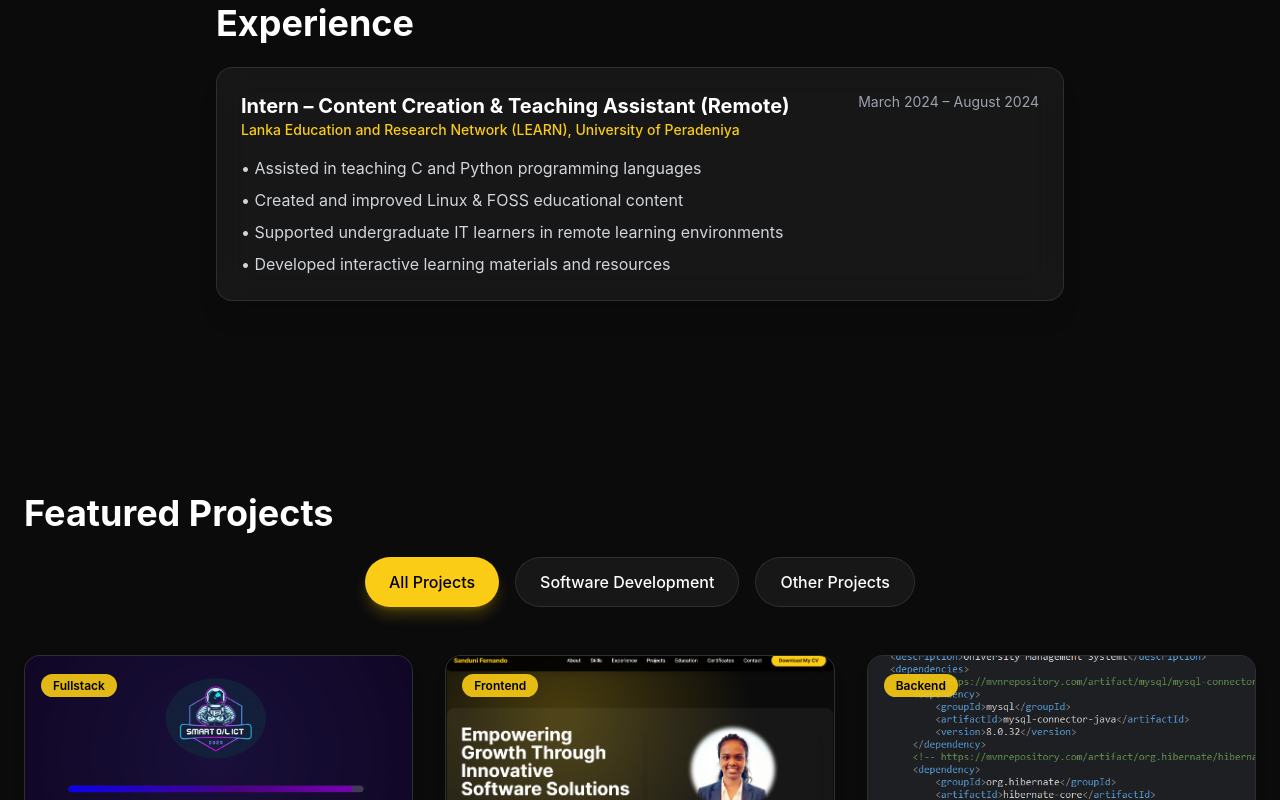
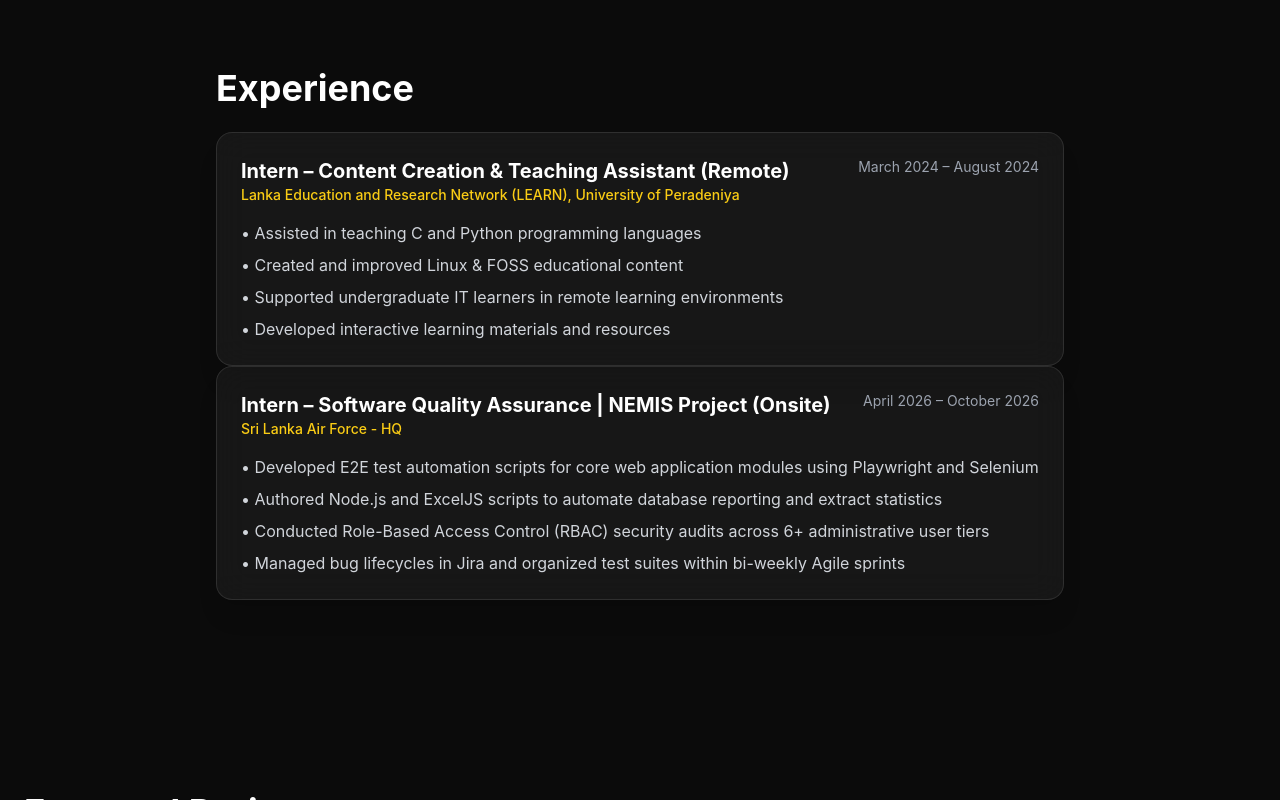
Before and after one commit to sanduf01/my-portfolio, a React (Vite) app in the folder portfolio/: page / in a window 1280 px wide. Shown: the part 1923-2723 px from the top of the page. Built offline with nearby package versions, Linux system fonts and the light colour scheme.

Commit message:
Industrial training updation

```diff
--- a/portfolio/src/App.jsx
+++ b/portfolio/src/App.jsx
@@ -479,7 +479,7 @@
       <section className="max-w-4xl mx-auto py-24 px-6" id="about">
         <h2 className="text-4xl font-bold text-white mb-6">About Me</h2>
         <p className="text-xl text-gray-300 mb-8 leading-relaxed">
-          Motivated undergraduate Software Engineering student seeking a Software Engineering internship. Strong foundation in programming and web technologies, with hands-on experience in learning management systems and collaborative project work. Eager to apply technical skills and contribute to real-world software solutions.
+          Motivated Software Engineering undergraduate with hands-on experience in software quality assurance, test automation, and web application development. Skilled in programming, web technologies, and collaborative software projects, with practical exposure to testing enterprise applications and identifying software defects. Passionate about building reliable, user-focused software solutions while continuously expanding technical knowledge and contributing to real-world engineering teams.
         </p>
       </section>
 
@@ -601,6 +601,29 @@
               <li>• Created and improved Linux & FOSS educational content</li>
               <li>• Supported undergraduate IT learners in remote learning environments</li>
               <li>• Developed interactive learning materials and resources</li>
+            </ul>
+          </motion.div>
+        </div>
+        <div className="space-y-8">
+          <motion.div
+            initial={{ opacity: 0, y: 20 }}
+            whileInView={{ opacity: 1, y: 0 }}
+            transition={{ duration: 0.6, delay: 0.1 }}
+            viewport={{ once: true }}
+            className="bg-white/5 backdrop-blur-lg rounded-2xl p-6 border border-white/10 shadow-xl group hover:bg-white/10 transition-all duration-300"
+          >
+            <div className="flex justify-between items-start mb-4">
+              <div>
+                <h3 className="text-xl font-bold text-white group-hover:text-yellow-400 transition-colors">Intern – Software Quality Assurance | NEMIS Project (Onsite)</h3>
+                <p className="text-yellow-400 text-sm font-medium">Sri Lanka Air Force - HQ</p>
+              </div>
+              <span className="text-gray-400 text-sm">April 2026 – October 2026</span>
+            </div>
+            <ul className="text-gray-300 space-y-2">
+              <li>• Developed E2E test automation scripts for core web application modules using Playwright and Selenium</li>
+              <li>• Authored Node.js and ExcelJS scripts to automate database reporting and extract statistics</li>
+              <li>• Conducted Role-Based Access Control (RBAC) security audits across 6+ administrative user tiers</li>
+              <li>• Managed bug lifecycles in Jira and organized test suites within bi-weekly Agile sprints</li>
             </ul>
           </motion.div>
         </div>
```
Also changed, not shown: 1 other file (tests, documents, lock files or other folders).
